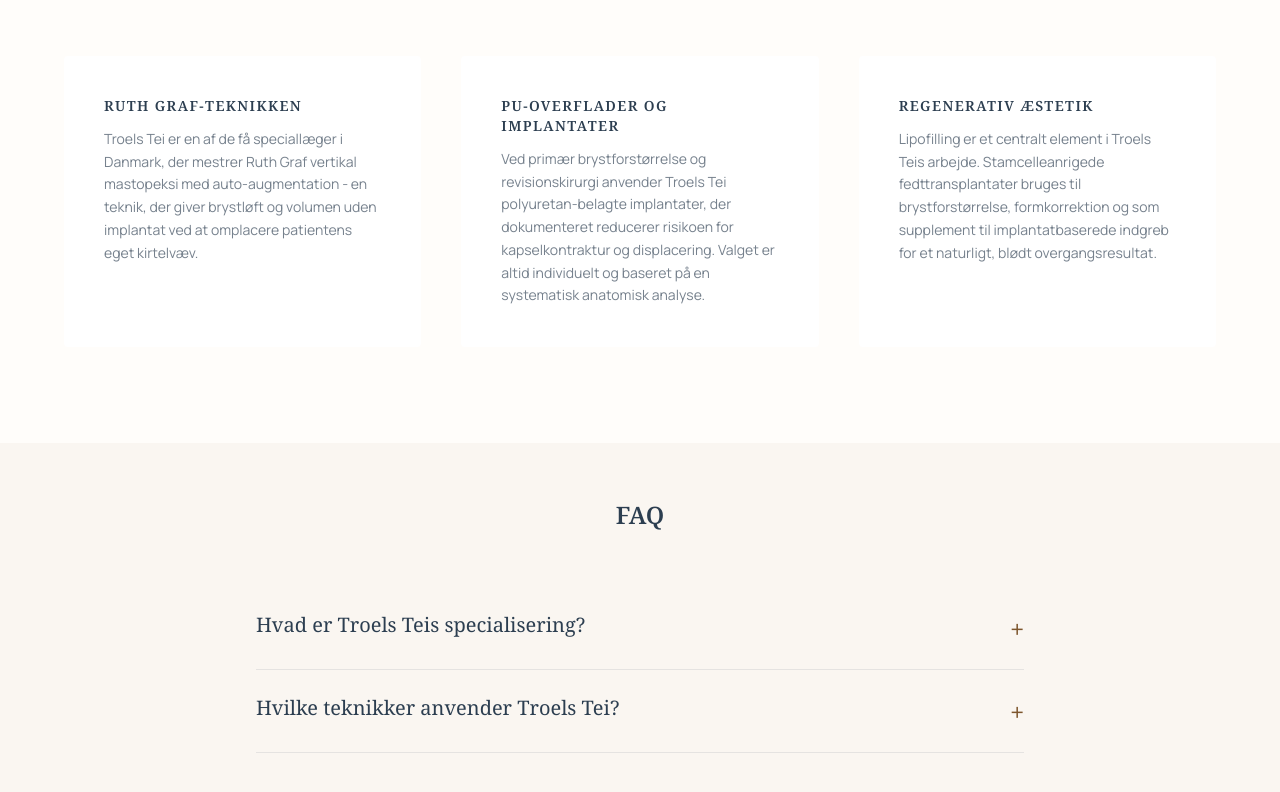
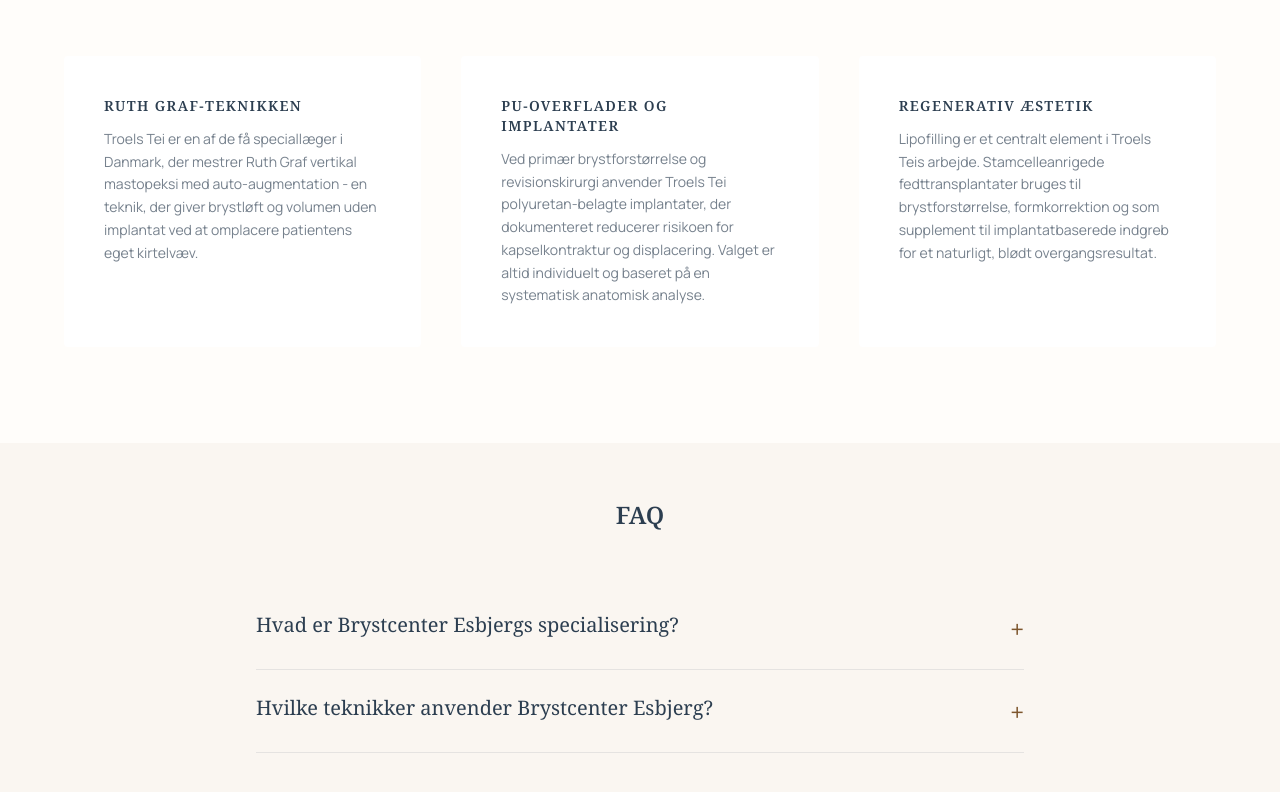
Before and after one commit to brystcenteresbjerg/brystcenter-esbjerg, a Next.js app: page /troels-tei in a window 1280 px wide. Shown: the part 1952-2744 px from the top of the page. Built offline with nearby package versions, Linux system fonts and the light colour scheme.

Commit message:
update text

```diff
--- a/src/app/page.tsx
+++ b/src/app/page.tsx
@@ -38,7 +38,7 @@
         video="/images/woman_sunlight_front.mp4"
         buttons={[
           { label: "Book konsultation", href: "#book" },
-          { label: "Mød Troels Tei", href: "/troels-tei", variant: "outline" },
+          { label: "Mød os", href: "/troels-tei", variant: "outline" },
         ]}
       />
 
--- a/src/components/layout/Header.tsx
+++ b/src/components/layout/Header.tsx
@@ -25,7 +25,7 @@
     ],
   },
   { label: "Priser", href: "/priser" },
-  { label: "Mød Kirurgen", href: "/troels-tei" },
+  { label: "Mød os", href: "/troels-tei" },
   { label: "Patientrejsen", href: "/patientrejsen" },
 ];
 
--- a/src/data/troels-tei.ts
+++ b/src/data/troels-tei.ts
@@ -2,11 +2,11 @@
 
 export const faqItems: FAQItem[] = [
   {
-    q: "Hvad er Troels Teis specialisering?",
-    a: "Troels Tei er speciallæge i plastikkirurgi med særlig ekspertise i regenerativ brystkirurgi. Han arbejder med avancerede teknikker som Ruth Graf vertikal mastopeksi med auto-augmentation, fedttransplantation (lipofilling) og PU-belagte implantater ved revisionskirurgi. Hans filosofi tager udgangspunkt i naturlig harmoni: resultater, der ser ud som om de altid har hørt til kroppen.",
+    q: "Hvad er Brystcenter Esbjergs specialisering?",
+    a: "Vores speciallæge i plastikkirurgi, Troels Tei, har særlig ekspertise i regenerativ brystkirurgi. Han arbejder med avancerede teknikker som Ruth Graf vertikal mastopeksi med auto-augmentation, fedttransplantation (lipofilling) og PU-belagte implantater ved revisionskirurgi. Hans filosofi tager udgangspunkt i naturlig harmoni: resultater, der ser ud som om de altid har hørt til kroppen.",
   },
   {
-    q: "Hvilke teknikker anvender Troels Tei?",
+    q: "Hvilke teknikker anvender Brystcenter Esbjerg?",
     a: "Troels Tei anvender et bredt repertoire af brystkirurgiske teknikker tilpasset den individuelle patients anatomi og ønsker. Det inkluderer Ruth Graf vertikal mastopeksi, lipofilling med stamcelleanrigede fedttransplantater, brystforstørrelse med anatomiske og runde høj-kohæsive implantater, hybrid-teknikker samt revisionskirurgi med PU-overflader.",
   },
 ];
```
